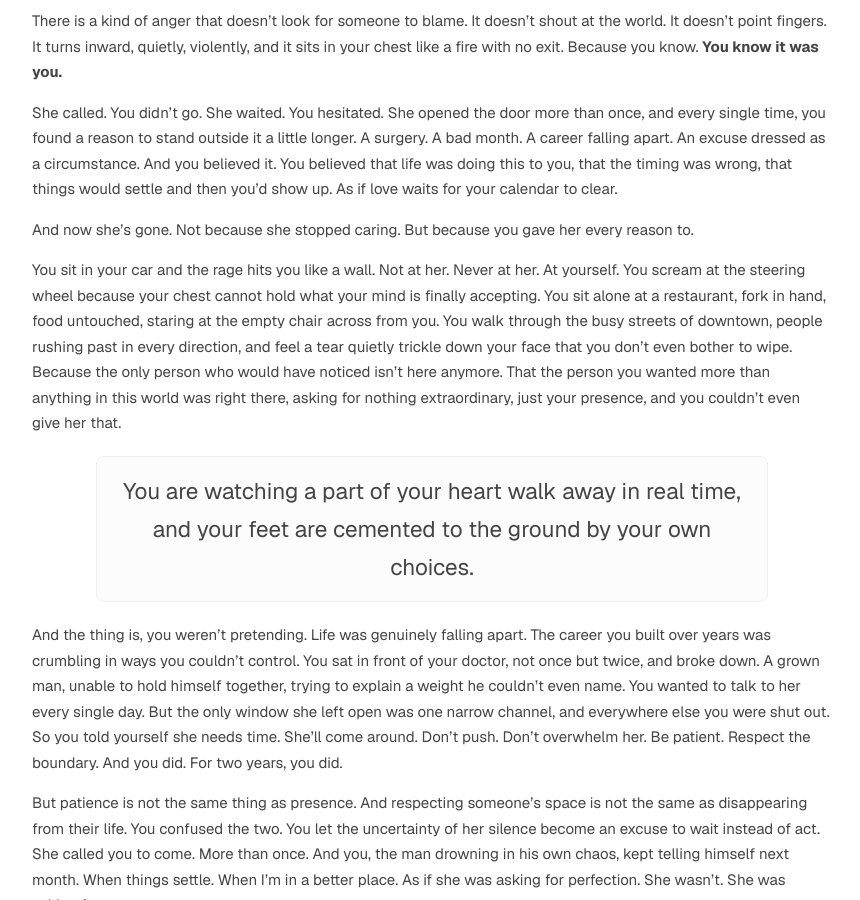
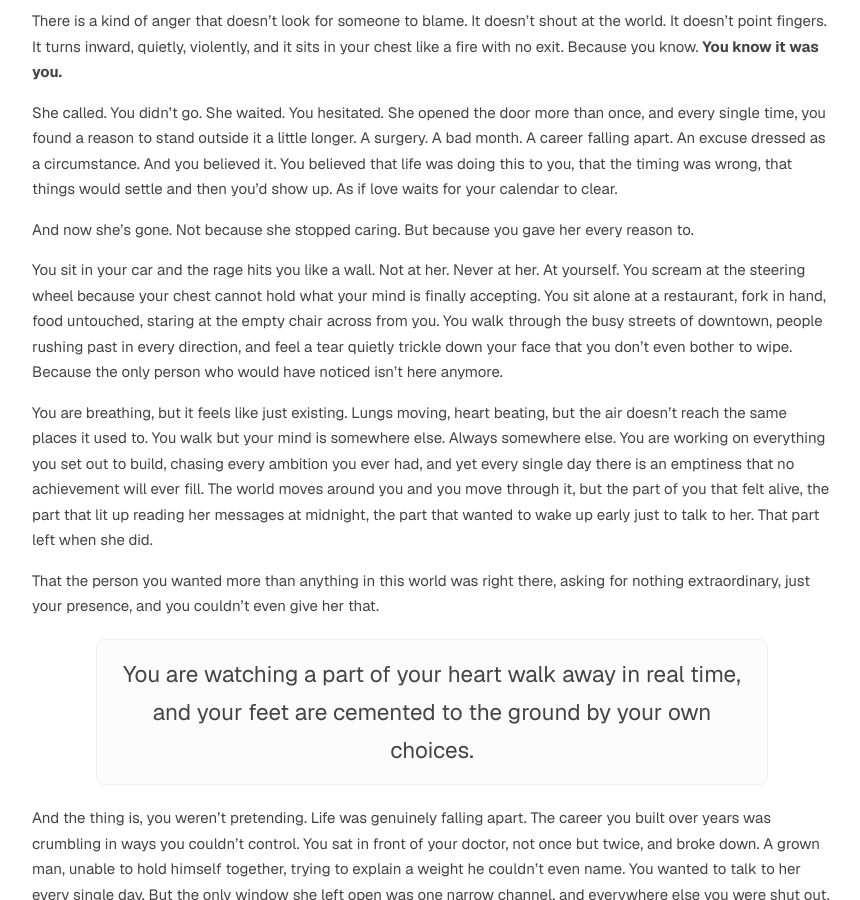
Before and after one commit to trmanish/trmanish.github.io, a Jekyll site: the page built from _posts/2026-04-19-the-anger-you-cant-direct-at-anyone-but-yourself.md, in a window 1280 px wide and 900 px high, scrolled down 380 px. Shown: the whole window, without its empty margins (208-1068 px from the left). Built offline with Jekyll 4.4.1, drawn with Linux system fonts in a browser that asks for light colours.

Commit message:
Fix breathing paragraph to second person voice

```diff
--- a/_posts/2026-04-19-the-anger-you-cant-direct-at-anyone-but-yourself.md
+++ b/_posts/2026-04-19-the-anger-you-cant-direct-at-anyone-but-yourself.md
@@ -16,7 +16,11 @@ She called. You didn't go. She waited. You hesitated. She opened the door more t
 
 And now she's gone. Not because she stopped caring. But because you gave her every reason to.
 
-You sit in your car and the rage hits you like a wall. Not at her. Never at her. At yourself. You scream at the steering wheel because your chest cannot hold what your mind is finally accepting. You sit alone at a restaurant, fork in hand, food untouched, staring at the empty chair across from you. You walk through the busy streets of downtown, people rushing past in every direction, and feel a tear quietly trickle down your face that you don't even bother to wipe. Because the only person who would have noticed isn't here anymore. That the person you wanted more than anything in this world was right there, asking for nothing extraordinary, just your presence, and you couldn't even give her that.
+You sit in your car and the rage hits you like a wall. Not at her. Never at her. At yourself. You scream at the steering wheel because your chest cannot hold what your mind is finally accepting. You sit alone at a restaurant, fork in hand, food untouched, staring at the empty chair across from you. You walk through the busy streets of downtown, people rushing past in every direction, and feel a tear quietly trickle down your face that you don't even bother to wipe. Because the only person who would have noticed isn't here anymore.
+
+You are breathing, but it feels like just existing. Lungs moving, heart beating, but the air doesn't reach the same places it used to. You walk but your mind is somewhere else. Always somewhere else. You are working on everything you set out to build, chasing every ambition you ever had, and yet every single day there is an emptiness that no achievement will ever fill. The world moves around you and you move through it, but the part of you that felt alive, the part that lit up reading her messages at midnight, the part that wanted to wake up early just to talk to her. That part left when she did.
+
+That the person you wanted more than anything in this world was right there, asking for nothing extraordinary, just your presence, and you couldn't even give her that.
 
 <div style="text-align: center; font-size: 1.5em; padding: 15px; border-radius: 8px; background-color: #fcfcfc; border: 1px solid #eee; width: 80%; margin: 20px auto;">
     You are watching a part of your heart walk away in real time, and your feet are cemented to the ground by your own choices.
```
